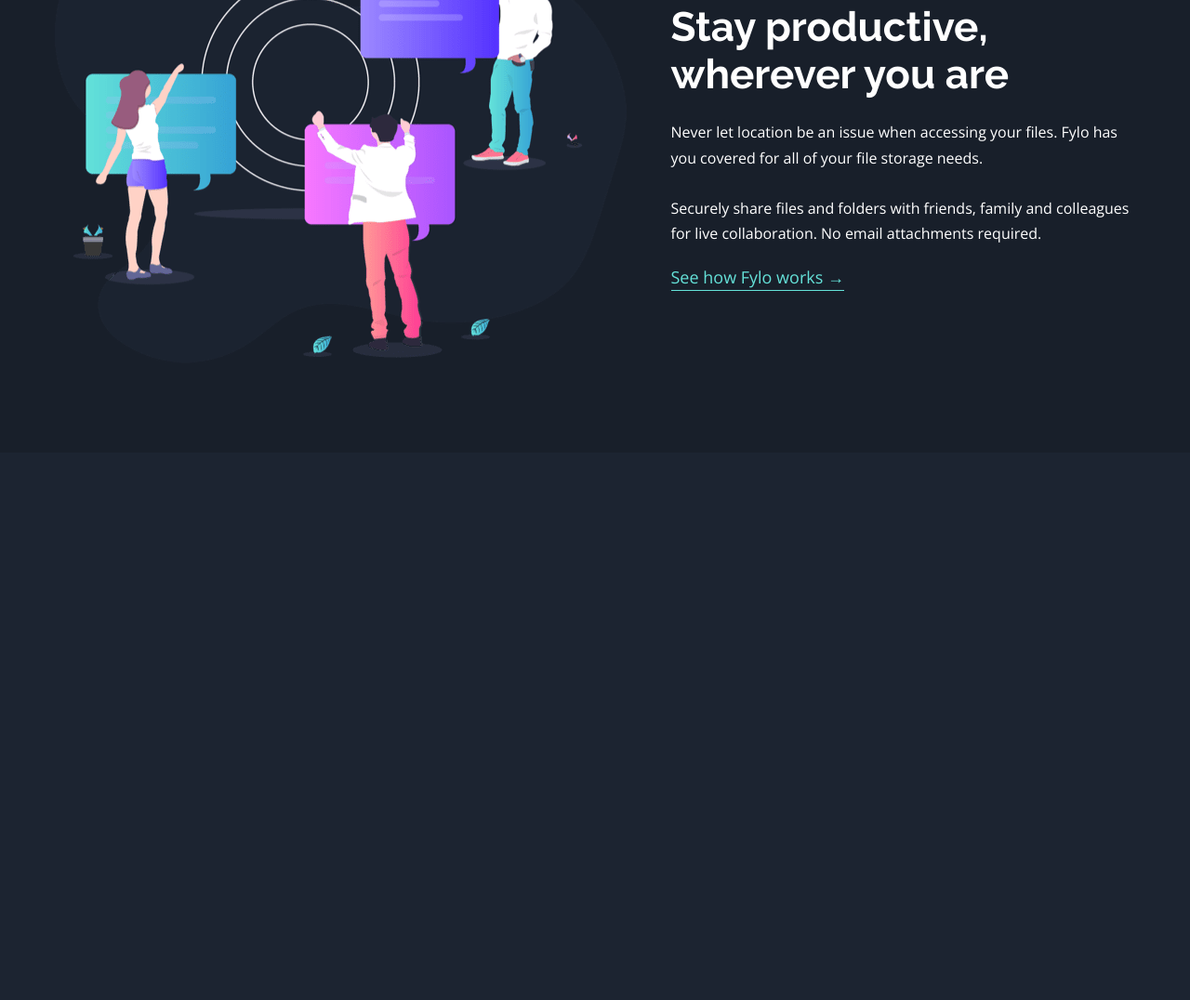
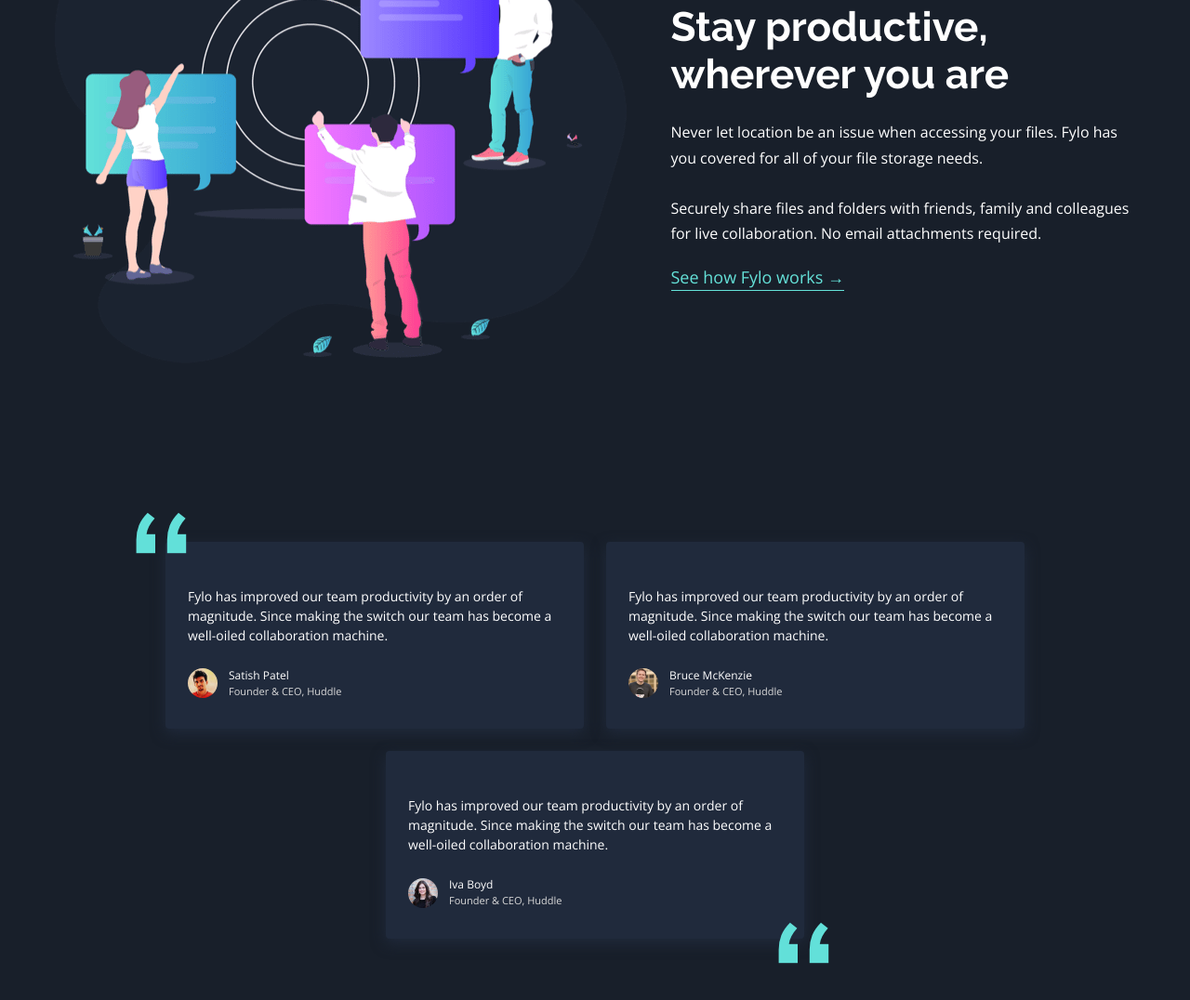
Before and after one commit to kacperkwinta/Fylo-dark-theme-landing-page, a plain HTML site: page index.html in a window 1280 px wide. Shown: the part 1991-3067 px from the top of the page at 93% size. Before the commit the page ends 2478 px from the top, so only its background shows below. Drawn offline with nearby package versions, Linux system fonts and the light colour scheme.

Commit message:
section testimonials done

```diff
--- a/index.html
+++ b/index.html
@@ -99,8 +99,9 @@
 					</div>
 				</div>
 			</section>
-			<!-- SECTION HOW IT WORKS -->
-			<section class="section-how">
+
+			<!-- SECTION STAY PRODUCTIVE -->
+			<section class="section-productive">
 				<div class="container">
 					<img src="images/illustration-stay-productive.png" alt="" />
 					<div class="text-contaier">
@@ -116,16 +117,70 @@
 					</div>
 				</div>
 			</section>
+
+			<!-- SECTION TESTIMONIALS -->
+			<section class="section-testimonials">
+				<div class="container">
+					<div class="testimonial">
+						<p>
+							Fylo has improved our team productivity by an order of magnitude.
+							Since making the switch our team has become a well-oiled
+							collaboration machine.
+						</p>
+						<div class="profile">
+							<img
+								src="images/profile-1.jpg"
+								alt="Profile image"
+								class="profile-img"
+							/>
+							<div class="profile-info">
+								<p class="profile-name">Satish Patel</p>
+								<p class="profile-position">Founder & CEO, Huddle</p>
+							</div>
+						</div>
+					</div>
+
+					<div class="testimonial">
+						<p>
+							Fylo has improved our team productivity by an order of magnitude.
+							Since making the switch our team has become a well-oiled
+							collaboration machine.
+						</p>
+						<div class="profile">
+							<img
+								src="images/profile-2.jpg"
+								alt="Profile image"
+								class="profile-img"
+							/>
+							<div class="profile-info">
+								<p class="profile-name">Bruce McKenzie</p>
+								<p class="profile-position">Founder & CEO, Huddle</p>
+							</div>
+						</div>
+					</div>
+
+					<div class="testimonial">
+						<p>
+							Fylo has improved our team productivity by an order of magnitude.
+							Since making the switch our team has become a well-oiled
+							collaboration machine.
+						</p>
+						<div class="profile">
+							<img
+								src="images/profile-3.jpg"
+								alt="Profile image"
+								class="profile-img"
+							/>
+							<div class="profile-info">
+								<p class="profile-name">Iva Boyd</p>
+								<p class="profile-position">Founder & CEO, Huddle</p>
+							</div>
+						</div>
+					</div>
+				</div>
+			</section>
 		</main>
-		<!--              Fylo
-		has improved our team productivity by an order of magnitude. Since making
-		the switch our team has become a well-oiled collaboration machine. Satish
-		Patel Founder & CEO, Huddle Fylo has improved our team productivity by an
-		order of magnitude. Since making the switch our team has become a well-oiled
-		collaboration machine. Bruce McKenzie Founder & CEO, Huddle Fylo has
-		improved our team productivity by an order of magnitude. Since making the
-		switch our team has become a well-oiled collaboration machine. Iva Boyd
-		Founder & CEO, Huddle Get early access today It only takes a minute to sign
+		<!-- Get early access today It only takes a minute to sign
 		up and our free starter tier is extremely generous. If you have any
 		questions, our support team would be happy to help you. Get Started For Free
 		Lorem ipsum dolor sit amet, consectetur adipiscing elit, sed do eiusmod
--- a/sass/style.scss
+++ b/sass/style.scss
@@ -176,7 +176,7 @@ body {
 	}
 }
 
-.section-how {
+.section-productive {
 	padding: 9.6rem 0;
 	background-color: $color-primary-2;
 
@@ -218,7 +218,83 @@ body {
 		a:active {
 			color: $color-neutral-1;
 			border-bottom: 1px solid $color-neutral-1;
+		}
+	}
+}
 
+.section-testimonials {
+	padding: 9.6rem 4.8rem 22rem 4.8rem;
+	background-color: $color-primary-2;
+
+	.container {
+		display: flex;
+		justify-content: center;
+		flex-wrap: wrap;
+		gap: 2.4rem;
+
+		.testimonial {
+			background-color: $color-primary-4;
+			border-radius: 4px;
+			max-width: 45rem;
+			padding: 4.8rem 2.4rem 3.2rem 2.4rem;
+			position: relative;
+			box-shadow: $color-primary-4 0px 5px 15px;
+
+			&:nth-child(1)::before {
+				content: "";
+				position: absolute;
+				display: block;
+				height: 5rem;
+				width: 6rem;
+				top: -3.2rem;
+				left: -3.2rem;
+				background-image: url(../images/bg-quotes.png);
+				background-repeat: no-repeat no-repeat;
+			}
+
+			&:nth-child(3)::after {
+				content: "";
+				position: absolute;
+				display: block;
+				height: 5rem;
+				width: 6rem;
+				bottom: -3.2rem;
+				right: -3.2rem;
+				background-image: url(../images/bg-quotes.png);
+				background-repeat: no-repeat no-repeat;
+			}
+
+			p {
+				line-height: 1.5;
+				margin-bottom: 2.4rem;
+			}
+
+			.profile {
+				display: flex;
+				align-items: center;
+				gap: 1.2rem;
+
+				img {
+					height: 3.2rem;
+					border-radius: 50%;
+				}
+
+				.profile-info {
+					display: flex;
+					flex-direction: column;
+
+					.profile-name {
+						margin-bottom: 0;
+						font-size: 1.2rem;
+					}
+
+					.profile-position {
+						color: darken($color-neutral-1, 15);
+						font-size: 1.1rem;
+						margin-bottom: 0;
+					}
+				}
+			}
 		}
 	}
 }
```
Also changed, not shown: css/style.css.
